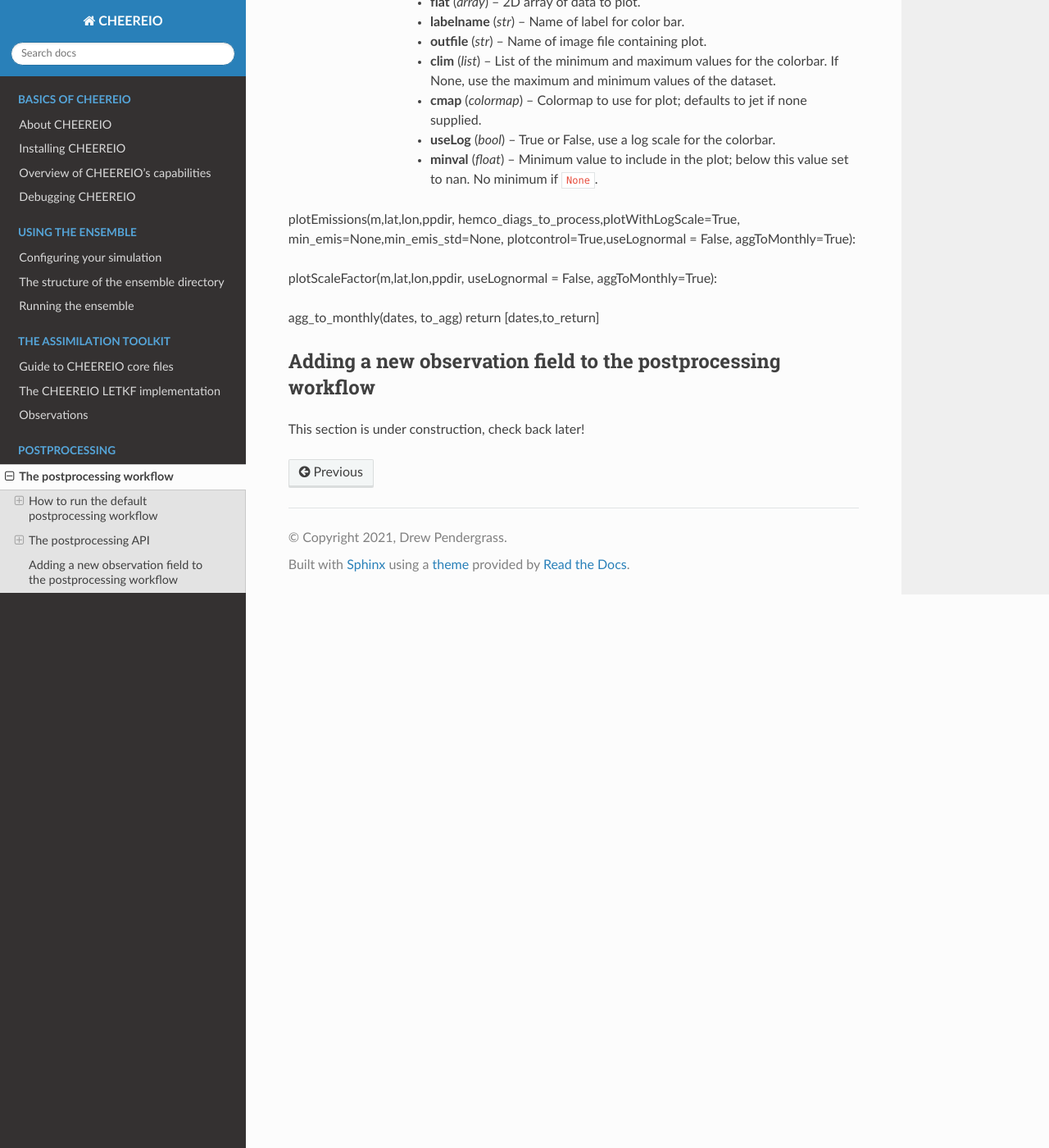
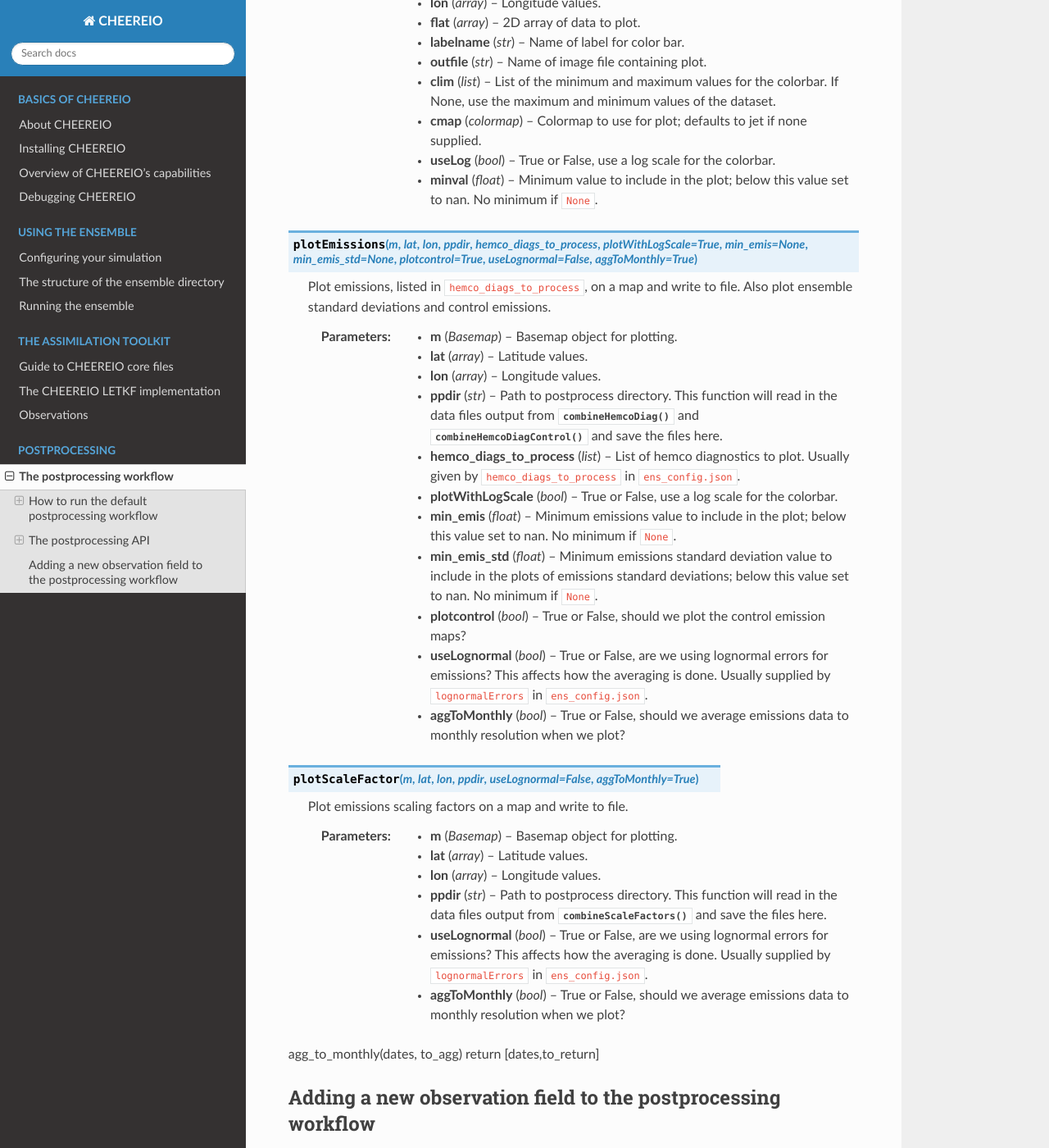
Before and after one commit to drewpendergrass/CHEEREIO, a Sphinx documentation site: the page built from docs/Postprocess-workflow.rst, in a window 1280 px wide and 1400 px high, scrolled down 7011 px. Shown: the whole window at 82% size. Built offline with Sphinx 7.4.7 and the Read the Docs theme 2.0.0, drawn with Linux system fonts in a browser that asks for light colours; some of the changed text lies outside the part shown.

Commit message:
postprocess docs update

```diff
--- a/docs/Postprocess-workflow.rst
+++ b/docs/Postprocess-workflow.rst
@@ -157,7 +157,7 @@ Here is the documentation for the postprocessing toolkit, present in the ``postp
    :param DataSet ds_ensemble: DataSet of the combined ensemble HEMCO diagnostics, output by :py:func:`combineHemcoDiag`.
    :param DataSet ds_prior: DataSet of the control HEMCO diagnostics, output by :py:func:`combineHemcoDiagControl`.
    :param list collectionName: Name of HEMCO diagnostic collection to plot.
-   :param bool useLognormal: True or False, are we using lognormal errors for emissions? This affects how the averaging is done.
+   :param bool useLognormal: True or False, are we using lognormal errors for emissions? This affects how the averaging is done. Usually supplied by ``lognormalErrors`` in ``ens_config.json``.
    :param list timeslice: A list of two datetime objects indicating the start and end of the time period of interest. Leave as None to request the entire time period.
    :param str outfile: Name of image file containing plot. If None, display the plot instead.
 
@@ -221,9 +221,35 @@ This section is under construction, check back later!
    :param float minval: Minimum value to include in the plot; below this value set to nan. No minimum if ``None``.
 
 
-plotEmissions(m,lat,lon,ppdir, hemco_diags_to_process,plotWithLogScale=True, min_emis=None,min_emis_std=None, plotcontrol=True,useLognormal = False, aggToMonthly=True):
+.. py:function:: plotEmissions(m,lat,lon,ppdir, hemco_diags_to_process,plotWithLogScale=True, min_emis=None,min_emis_std=None, plotcontrol=True,useLognormal = False, aggToMonthly=True)
 
-plotScaleFactor(m,lat,lon,ppdir, useLognormal = False, aggToMonthly=True):
+   Plot emissions, listed in ``hemco_diags_to_process``, on a map and write to file. Also plot ensemble standard deviations and control emissions.
+
+   :param Basemap m: Basemap object for plotting.
+   :param array lat: Latitude values.
+   :param array lon: Longitude values.
+   :param str ppdir: Path to postprocess directory. This function will read in the data files output from :py:func:`combineHemcoDiag` and :py:func:`combineHemcoDiagControl` and save the files here.
+   :param list hemco_diags_to_process: List of hemco diagnostics to plot. Usually given by ``hemco_diags_to_process`` in ``ens_config.json``.
+   :param bool plotWithLogScale: True or False, use a log scale for the colorbar.
+   :param float min_emis: Minimum emissions value to include in the plot; below this value set to nan. No minimum if ``None``.
+   :param float min_emis_std: Minimum emissions standard deviation value to include in the plots of emissions standard deviations; below this value set to nan. No minimum if ``None``.
+   :param bool plotcontrol: True or False, should we plot the control emission maps?
+   :param bool useLognormal: True or False, are we using lognormal errors for emissions? This affects how the averaging is done. Usually supplied by ``lognormalErrors`` in ``ens_config.json``.
+   :param bool aggToMonthly: True or False, should we average emissions data to monthly resolution when we plot?
+
+
+.. py:function:: plotScaleFactor(m,lat,lon,ppdir, useLognormal = False, aggToMonthly=True)
+
+   Plot emissions scaling factors on a map and write to file.
+
+   :param Basemap m: Basemap object for plotting.
+   :param array lat: Latitude values.
+   :param array lon: Longitude values.
+   :param str ppdir: Path to postprocess directory. This function will read in the data files output from :py:func:`combineScaleFactors` and save the files here.
+   :param bool useLognormal: True or False, are we using lognormal errors for emissions? This affects how the averaging is done. Usually supplied by ``lognormalErrors`` in ``ens_config.json``.
+   :param bool aggToMonthly: True or False, should we average emissions data to monthly resolution when we plot?
+
+
 
 agg_to_monthly(dates, to_agg)
 return [dates,to_return]
```
